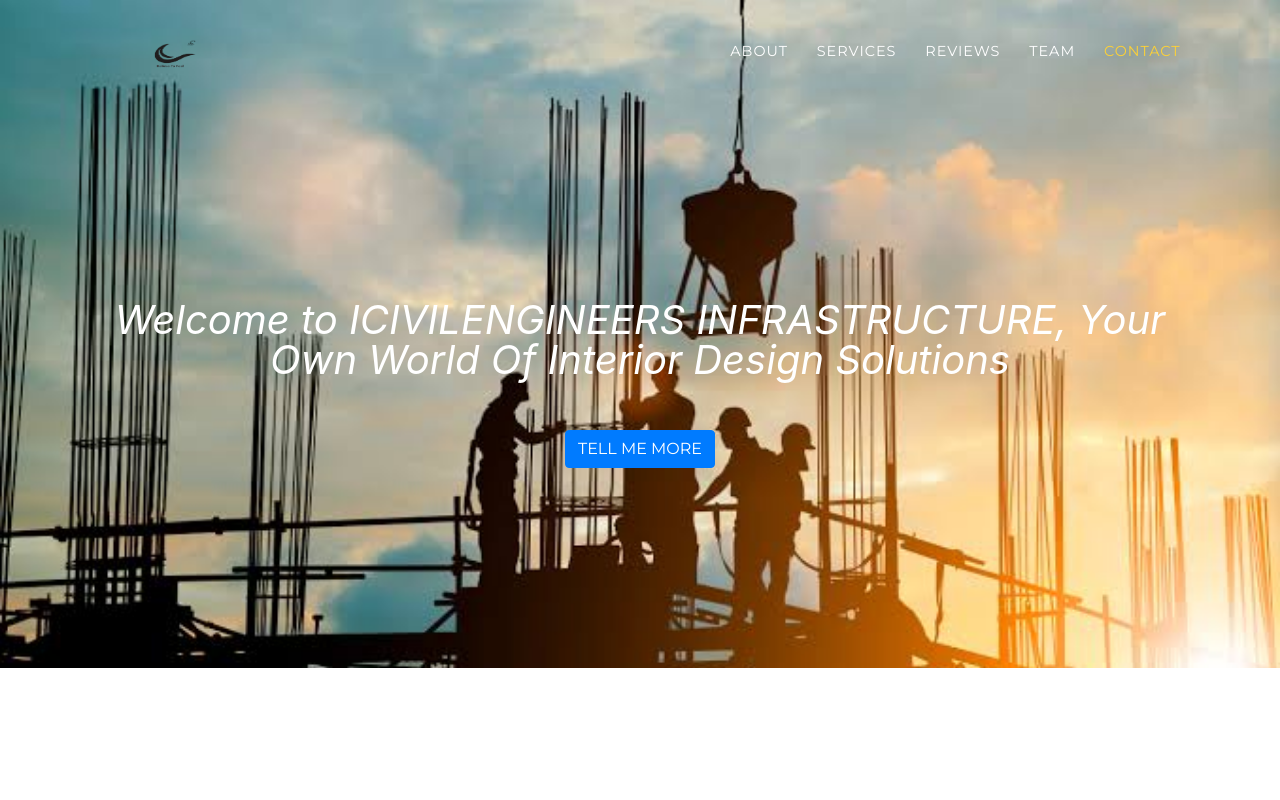
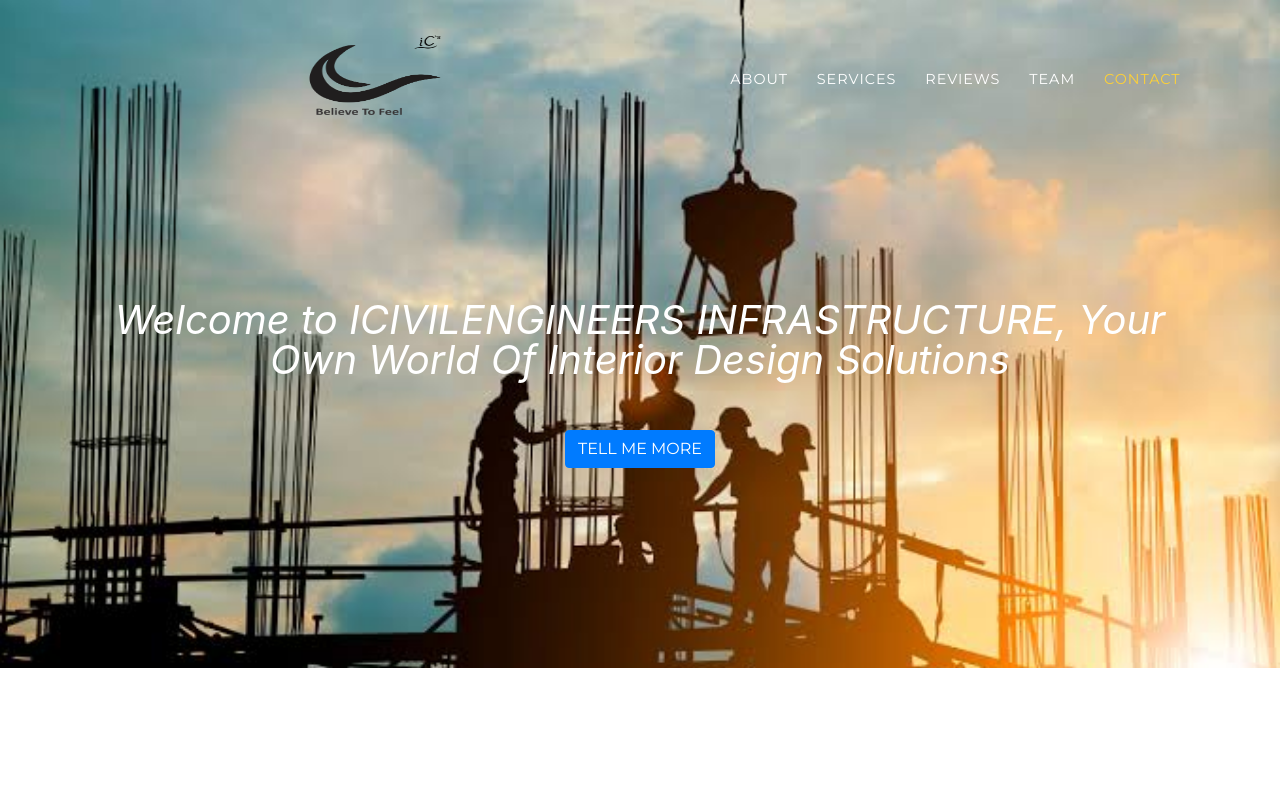
Before and after one commit to shubham-sr/xyz, a website with bundled scripts: page index.html in a window 1280 px wide. Shown: the top 800 px of the page. Built offline with nearby package versions, Linux system fonts and the light colour scheme; files whose address does not match are found by name; a web font is replaced by a local one.

Commit message:
Update index.html

```diff
--- a/index.html
+++ b/index.html
@@ -32,7 +32,7 @@
       <div class="container">
         <!-- <a class="navbar-brand js-scroll-trigger" href="#page-top">iCivilEngineers</a> -->
 
-        <a class="navbar-brand js-scroll-trigger" href="#page-top"> <img src="img/logo2.png" alt="Logo"/ height="33" width="180"></a>
+        <a class="navbar-brand js-scroll-trigger" href="#page-top"> <img src="img/logo2.png" alt="Logo"/ height="100" width="580"></a>
 
         <button class="navbar-toggler navbar-toggler-right" type="button" data-toggle="collapse" data-target="#navbarResponsive" aria-controls="navbarResponsive" aria-expanded="false" aria-label="Toggle navigation">
           Menu
```
